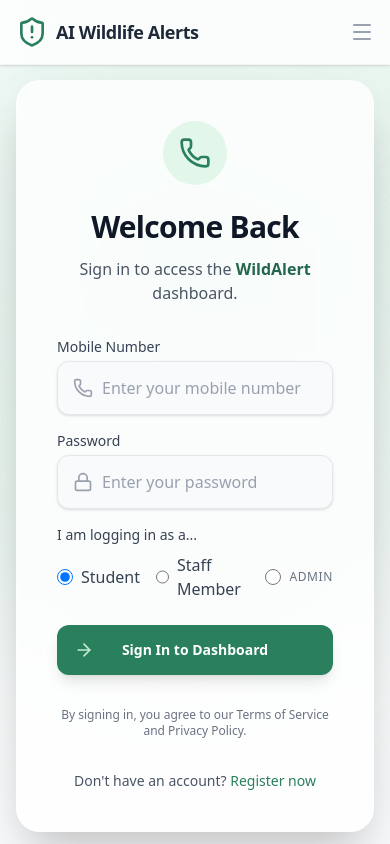
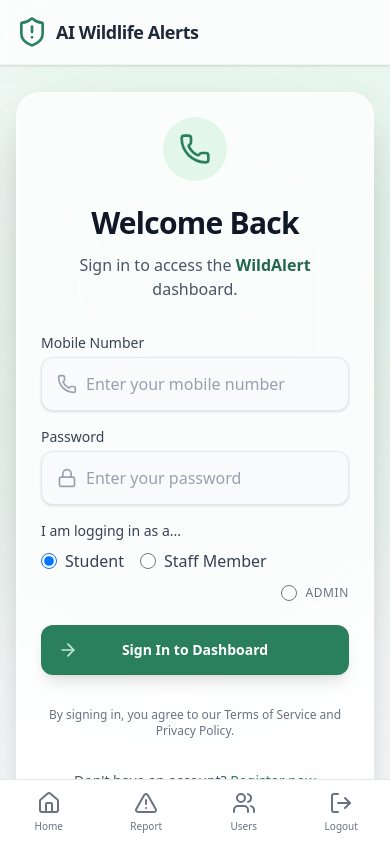
Before and after one commit to Guhangopi/AI-driven-wildlife-detection-real-time-alerting-system, a React (Vite) app in the folder frontend/: page /login in a window 390 px wide. Shown: the top 844 px of the page. Built offline with nearby package versions, Linux system fonts and the light colour scheme; no server answers; sample sign-in values are in the browser's storage.

Commit message:
implemented fixed bottom menu for mobile application

```diff
--- a/frontend/src/App.jsx
+++ b/frontend/src/App.jsx
@@ -9,11 +9,12 @@
 import UsersList from './components/UsersList';
 import GlobalNotification from './components/GlobalNotification';
 import Footer from './components/Footer';
+import BottomNav from './components/BottomNav';
 
 function App() {
   return (
     <Router>
-      <div className="min-h-screen bg-gray-50 flex flex-col">
+      <div className="min-h-screen bg-gray-50 flex flex-col pb-16 md:pb-0">
         <Navbar />
         <GlobalNotification />
         <main className="flex-grow pt-16">
@@ -28,6 +29,7 @@
           </Routes>
         </main>
         <Footer />
+        <BottomNav />
       </div>
     </Router>
   );
--- /dev/null
+++ b/frontend/src/components/BottomNav.jsx
@@ -0,0 +1,70 @@
+import React from 'react';
+import { Link, useLocation, useNavigate } from 'react-router-dom';
+import { Home, AlertTriangle, User, LogOut, Users } from 'lucide-react';
+
+const BottomNav = () => {
+  const location = useLocation();
+  const navigate = useNavigate();
+  const storedUser = localStorage.getItem('user');
+  const user = storedUser ? JSON.parse(storedUser) : null;
+  const isAdmin = user && user.role === 'admin';
+
+  const handleLogout = () => {
+    localStorage.removeItem('user');
+    navigate('/login');
+  };
+
+  const isActive = (path) => location.pathname === path;
+
+  return (
+    <div className="md:hidden fixed bottom-0 w-full bg-white border-t border-gray-200 z-50 pb-safe">
+      <div className="flex justify-around items-center h-16">
+        <Link
+          to="/dashboard"
+          className={`flex flex-col items-center justify-center w-full h-full space-y-1 ${isActive('/dashboard') || isActive('/') ? 'text-nature-600' : 'text-gray-500 hover:text-gray-900'}`}
+        >
+          <Home className="w-6 h-6" />
+          <span className="text-[10px] font-medium">Home</span>
+        </Link>
+
+        <Link
+          to="/report"
+          className={`flex flex-col items-center justify-center w-full h-full space-y-1 ${isActive('/report') ? 'text-nature-600' : 'text-gray-500 hover:text-gray-900'}`}
+        >
+          <AlertTriangle className="w-6 h-6" />
+          <span className="text-[10px] font-medium">Report</span>
+        </Link>
+
+        {isAdmin && (
+          <Link
+            to="/admin/users"
+            className={`flex flex-col items-center justify-center w-full h-full space-y-1 ${isActive('/admin/users') ? 'text-nature-600' : 'text-gray-500 hover:text-gray-900'}`}
+          >
+            <Users className="w-6 h-6" />
+            <span className="text-[10px] font-medium">Users</span>
+          </Link>
+        )}
+
+        {!user ? (
+          <Link
+            to="/login"
+            className={`flex flex-col items-center justify-center w-full h-full space-y-1 ${isActive('/login') || isActive('/register') ? 'text-nature-600' : 'text-gray-500 hover:text-gray-900'}`}
+          >
+            <User className="w-6 h-6" />
+            <span className="text-[10px] font-medium">Login</span>
+          </Link>
+        ) : (
+          <button
+            onClick={handleLogout}
+            className="flex flex-col items-center justify-center w-full h-full space-y-1 text-gray-500 hover:text-red-600 transition-colors"
+          >
+            <LogOut className="w-6 h-6" />
+            <span className="text-[10px] font-medium">Logout</span>
+          </button>
+        )}
+      </div>
+    </div>
+  );
+};
+
+export default BottomNav;
--- a/frontend/src/components/Login.jsx
+++ b/frontend/src/components/Login.jsx
@@ -42,7 +42,7 @@
          <div className="absolute top-[20%] -right-[10%] w-[60vh] h-[60vh] rounded-full bg-nature-300/20 blur-3xl" />
       </div>
 
-      <div className="max-w-md w-full space-y-8 bg-white/80 backdrop-blur-xl p-10 rounded-3xl shadow-2xl border border-white/50 z-10 relative">
+      <div className="max-w-md w-full space-y-8 bg-white/80 backdrop-blur-xl p-6 sm:p-10 rounded-3xl shadow-2xl border border-white/50 z-10 relative">
         <div className="text-center">
           <div className="mx-auto h-16 w-16 bg-nature-100 rounded-full flex items-center justify-center mb-6">
             <Phone className="h-8 w-8 text-nature-600" />
@@ -109,7 +109,7 @@
               <label className="block text-sm font-medium text-gray-700 mb-2">
                 I am logging in as a...
               </label>
-              <div className="flex gap-4">
+              <div className="flex flex-wrap gap-4 sm:gap-x-4 gap-y-3">
                 <label className="flex items-center gap-2 cursor-pointer">
                   <input
                     type="radio"
--- a/frontend/src/components/Navbar.jsx
+++ b/frontend/src/components/Navbar.jsx
@@ -53,7 +53,8 @@
             </div>
           </div>
 
-          <div className="-mr-2 flex md:hidden">
+          <div className="-mr-2 hidden">
+            {/* Hamburger menu is disabled on mobile in favor of BottomNav */}
             <button
               onClick={() => setIsOpen(!isOpen)}
               className="inline-flex items-center justify-center p-2 rounded-md text-gray-400 hover:text-nature-600 hover:bg-gray-100 focus:outline-none focus:ring-2 focus:ring-offset-2 focus:ring-nature-500 transition-colors"
--- a/frontend/src/components/Register.jsx
+++ b/frontend/src/components/Register.jsx
@@ -47,7 +47,7 @@
          <div className="absolute top-[20%] -right-[10%] w-[60vh] h-[60vh] rounded-full bg-nature-300/20 blur-3xl" />
       </div>
 
-      <div className="max-w-md w-full space-y-8 bg-white/80 backdrop-blur-xl p-10 rounded-3xl shadow-2xl border border-white/50 z-10 relative">
+      <div className="max-w-md w-full space-y-8 bg-white/80 backdrop-blur-xl p-6 sm:p-10 rounded-3xl shadow-2xl border border-white/50 z-10 relative">
         <div className="text-center">
           <div className="mx-auto h-16 w-16 bg-nature-100 rounded-full flex items-center justify-center mb-6">
             <User className="h-8 w-8 text-nature-600" />
@@ -129,7 +129,7 @@
               <label className="block text-sm font-medium text-gray-700 mb-2">
                 I am registering as a...
               </label>
-              <div className="flex gap-4">
+              <div className="flex flex-wrap gap-4 sm:gap-x-4 gap-y-3">
                 <label className="flex items-center gap-2 cursor-pointer">
                   <input
                     type="radio"
--- a/frontend/src/components/UsersList.jsx
+++ b/frontend/src/components/UsersList.jsx
@@ -61,29 +61,29 @@
                     <table className="w-full text-left border-collapse">
                         <thead>
                             <tr className="bg-gray-50 border-b border-gray-100">
-                                <th className="py-4 px-6 text-sm font-semibold text-gray-600">Name</th>
-                                <th className="py-4 px-6 text-sm font-semibold text-gray-600">Mobile (ID)</th>
-                                <th className="py-4 px-6 text-sm font-semibold text-gray-600">Role</th>
+                                <th className="py-4 px-6 text-sm font-semibold text-gray-600 whitespace-nowrap">Name</th>
+                                <th className="py-4 px-6 text-sm font-semibold text-gray-600 whitespace-nowrap">Mobile (ID)</th>
+                                <th className="py-4 px-6 text-sm font-semibold text-gray-600 whitespace-nowrap">Role</th>
                             </tr>
                         </thead>
                         <tbody className="divide-y divide-gray-100">
                             {users.map(user => (
                                 <tr key={user.id} className="hover:bg-nature-50/30 transition-colors">
-                                    <td className="py-4 px-6">
+                                    <td className="py-4 px-6 whitespace-nowrap">
                                         <div className="flex items-center gap-3">
-                                            <div className="w-10 h-10 rounded-full bg-nature-100 flex items-center justify-center text-nature-600">
+                                            <div className="w-10 h-10 rounded-full bg-nature-100 flex items-center justify-center text-nature-600 shrink-0">
                                                 <UserIcon className="w-5 h-5" />
                                             </div>
                                             <span className="font-medium text-gray-900">{user.name}</span>
                                         </div>
                                     </td>
-                                    <td className="py-4 px-6">
+                                    <td className="py-4 px-6 whitespace-nowrap">
                                         <div className="flex items-center gap-2 text-gray-600">
-                                            <Phone className="w-4 h-4 text-gray-400" />
+                                            <Phone className="w-4 h-4 text-gray-400 shrink-0" />
                                             {user.mobile_number}
                                         </div>
                                     </td>
-                                    <td className="py-4 px-6">
+                                    <td className="py-4 px-6 whitespace-nowrap">
                                         <span className={`px-3 py-1 text-xs font-bold rounded-full flex items-center w-max gap-1
                                             ${user.role === 'admin' ? 'bg-purple-100 text-purple-700 border border-purple-200'
                                             : user.role === 'staff' ? 'bg-blue-100 text-blue-700 border border-blue-200'
```
